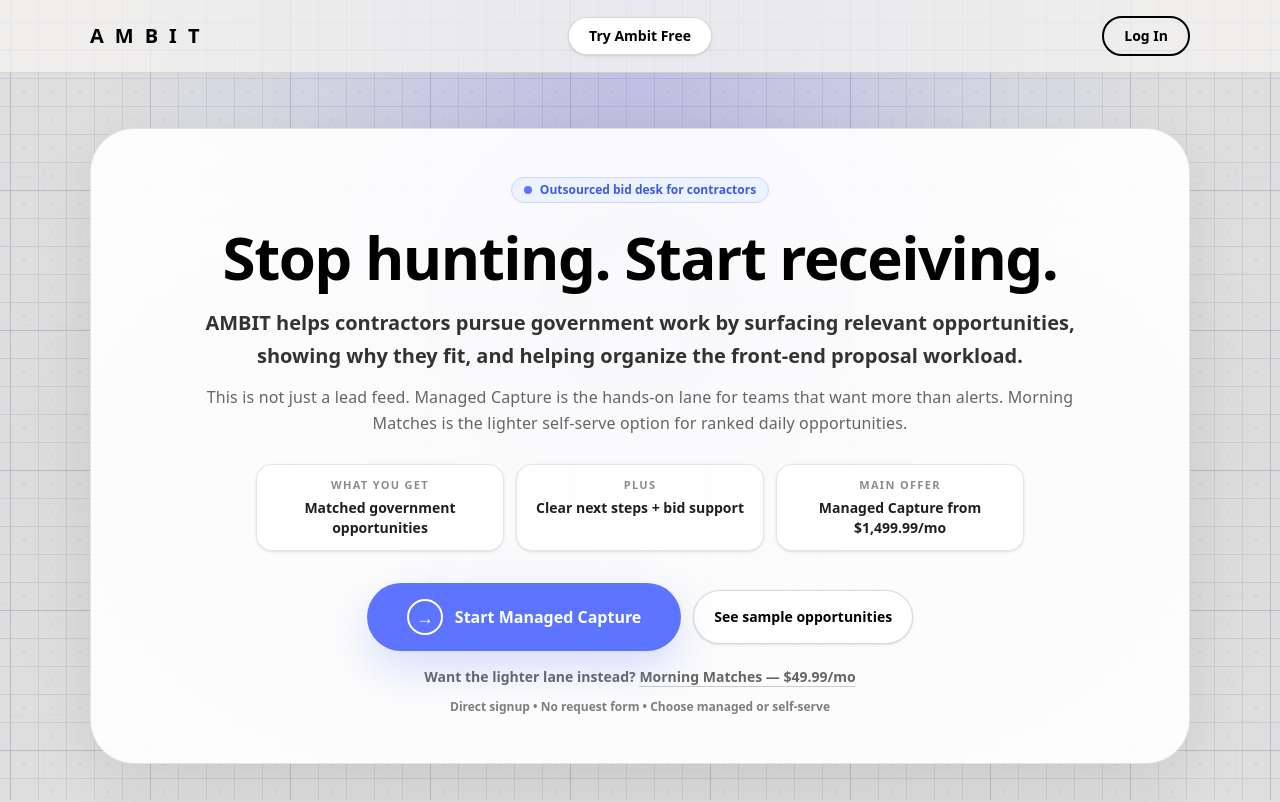
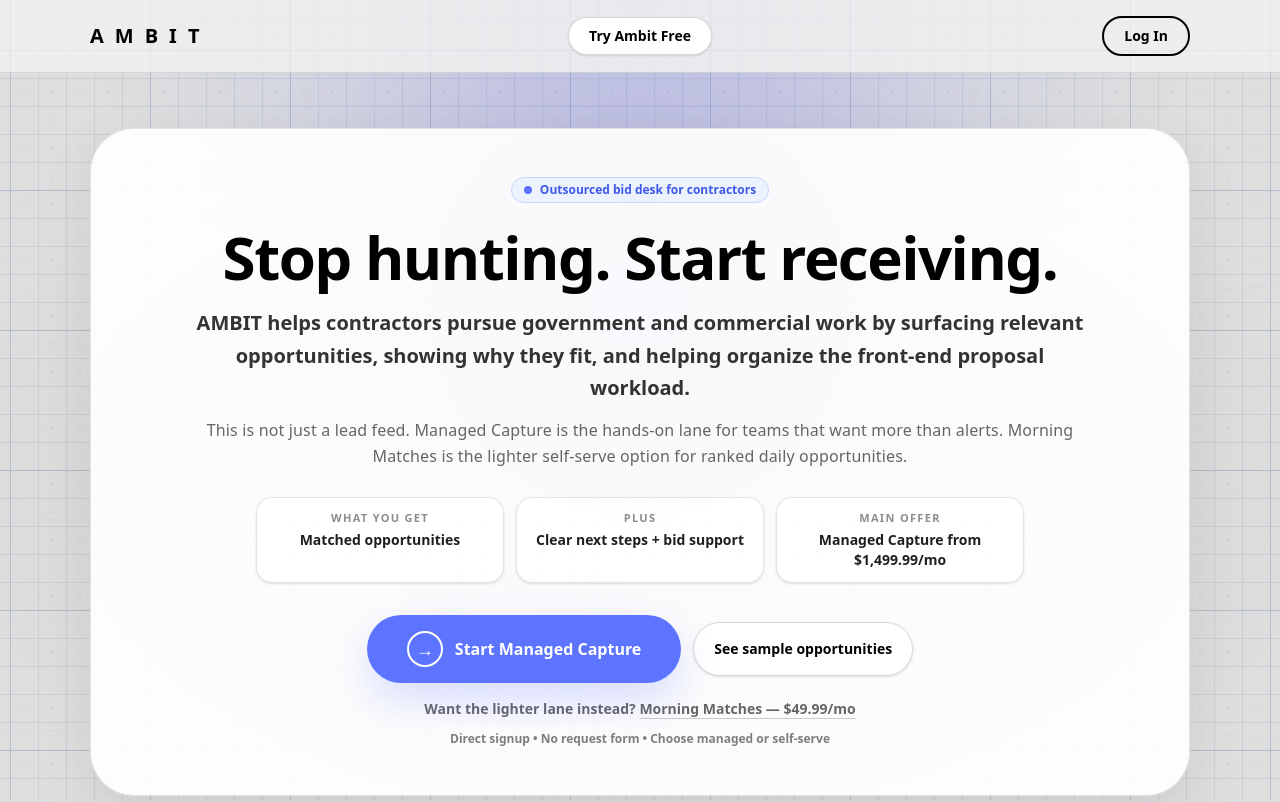
Before and after one commit to seansevrix/ambit, a Next.js app: page / in a window 1280 px wide. Shown: the top 802 px of the page. Built offline with nearby package versions, Linux system fonts and the light colour scheme.

Commit message:
Clarify landing page messaging

```diff
--- a/app/page.tsx
+++ b/app/page.tsx
@@ -310,7 +310,7 @@ function HeroSection({ market }: { market: Market }) {
 
           <div className="mx-auto mt-5 max-w-4xl">
             <p className="text-lg font-semibold leading-relaxed text-black/80 sm:text-xl">
-              AMBIT helps contractors pursue government work by surfacing
+              AMBIT helps contractors pursue government and commercial work by surfacing
               relevant opportunities, showing why they fit, and helping organize
               the front-end proposal workload.
             </p>
@@ -323,7 +323,7 @@ function HeroSection({ market }: { market: Market }) {
           </div>
 
           <div className="mx-auto mt-7 grid max-w-3xl gap-3 sm:grid-cols-3">
-            <MetricCard label="What you get" value="Matched government opportunities" />
+            <MetricCard label="What you get" value="Matched opportunities" />
             <MetricCard label="Plus" value="Clear next steps + bid support" />
             <MetricCard label="Main offer" value="Managed Capture from $1,499.99/mo" />
           </div>
```
